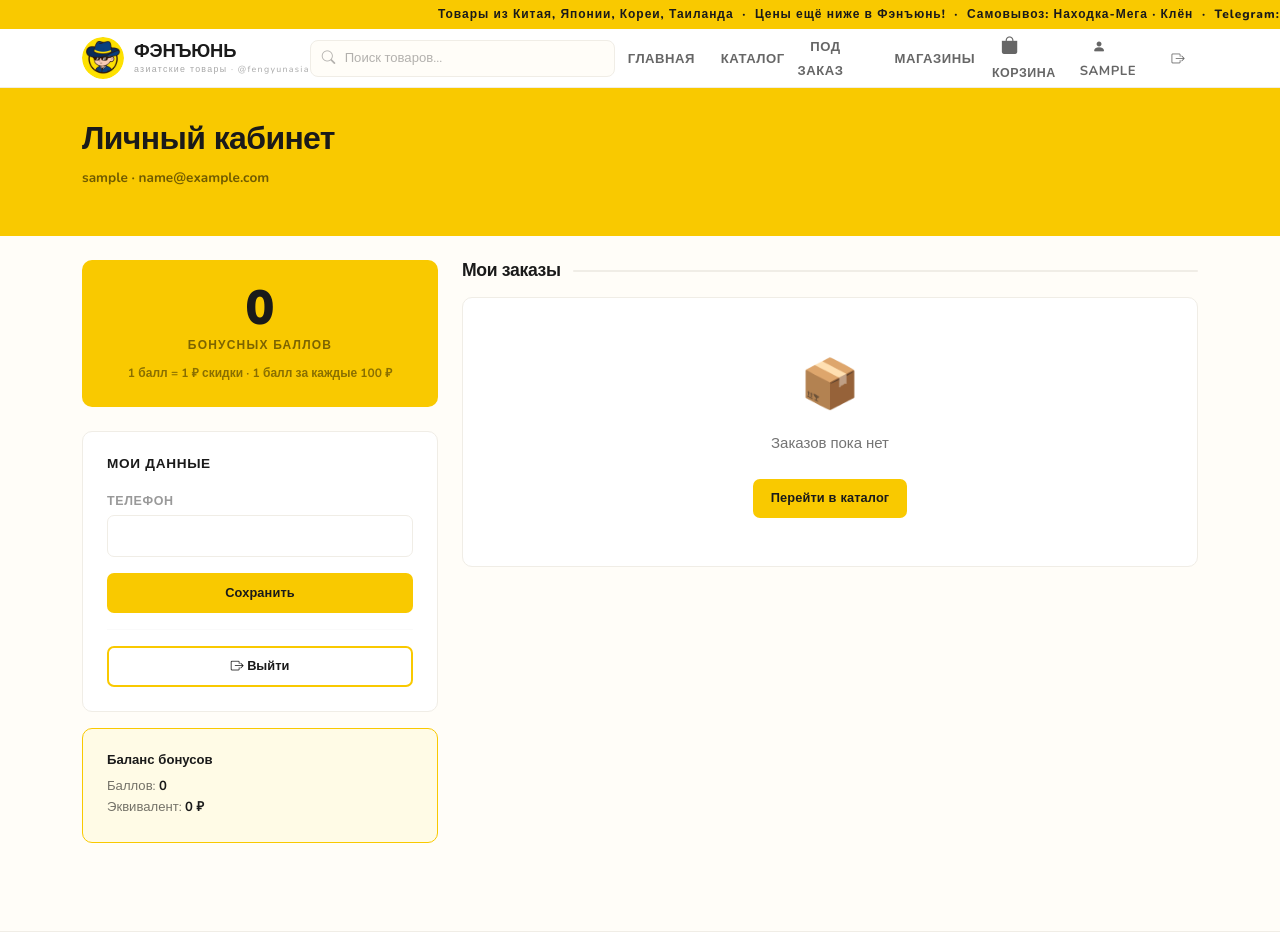
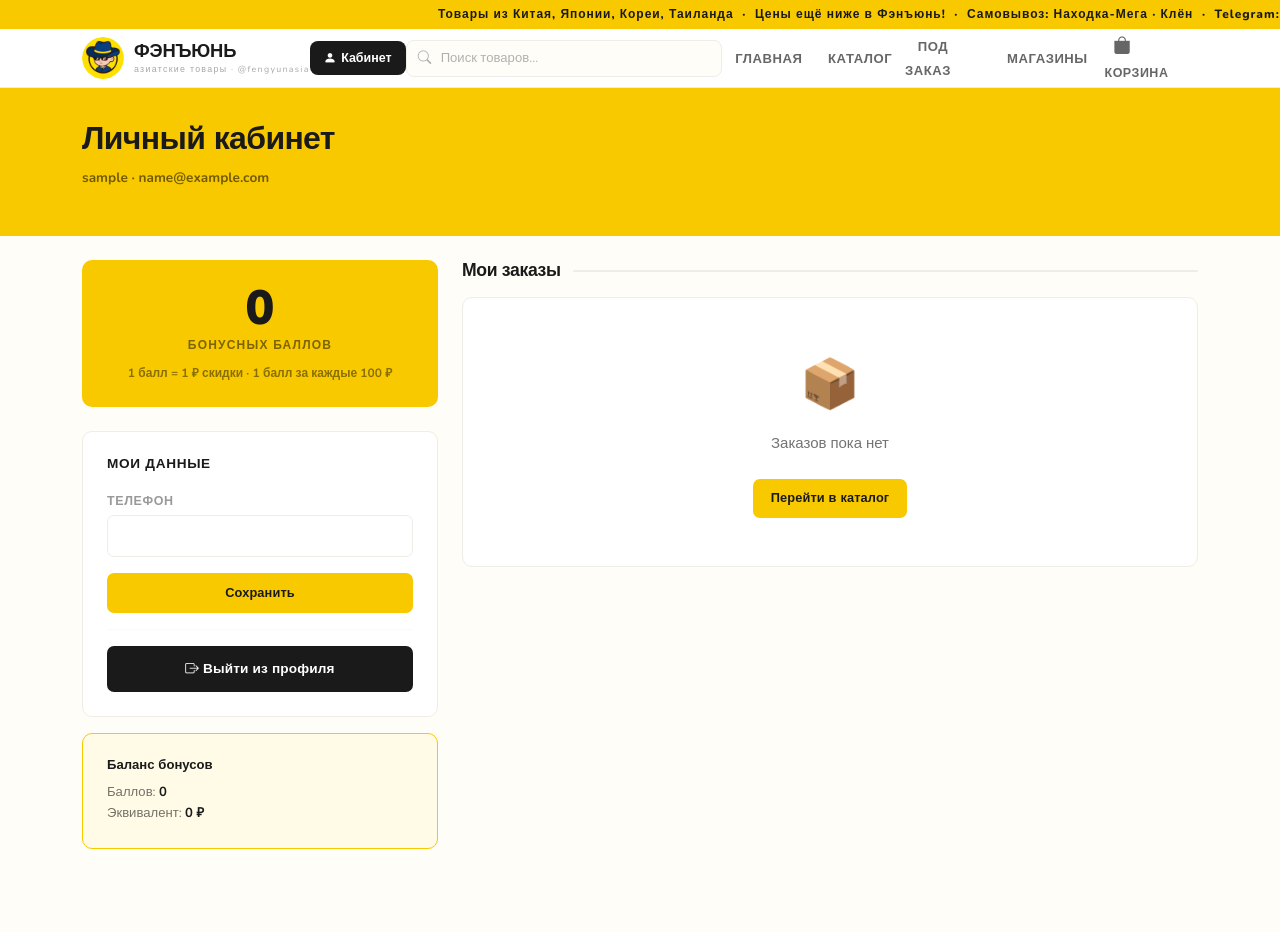
Before and after one commit to YBlad-communist/fengyun_online, a Django app: page /account/ in a window 1280 px wide. Shown: the top 932 px of the page. Run offline with Django 5.2, Linux system fonts and the light colour scheme; the visitor is signed in with stand-in values (Sample User, id 1); data that the repository does not hold is empty.

Commit message:
nav login/account button, seed data command

```diff
--- a/shop/templates/shop/account.html
+++ b/shop/templates/shop/account.html
@@ -29,8 +29,8 @@
           <button type="submit" class="btn-fy" style="width:100%;padding:10px;">Сохранить</button>
         </form>
         <hr style="border-color:var(--gray);">
-        <a href="{% url 'logout' %}" class="btn-fy-outline d-block text-center" style="font-size:0.8rem;padding:8px;">
-          <i class="bi bi-box-arrow-right"></i> Выйти
+        <a href="{% url 'logout' %}" class="btn-fy d-block text-center" style="font-size:0.85rem;padding:12px;background:var(--black);color:var(--white);border:none;">
+          <i class="bi bi-box-arrow-right"></i> Выйти из профиля
         </a>
       </div>
 
--- a/static/css/style.css
+++ b/static/css/style.css
@@ -107,6 +107,48 @@ a { text-decoration: none; color: inherit; }
 }
 @media (max-width: 767px) {
   .nav-cart-text { display: none; }
+}
+
+/* ── Nav actions (login/profile outside menu) ── */
+.nav-actions {
+  display: flex;
+  align-items: center;
+  gap: 6px;
+  margin-left: auto;
+}
+.nav-btn-login, .nav-btn-profile {
+  display: flex;
+  align-items: center;
+  gap: 5px;
+  background: var(--yellow);
+  color: var(--black);
+  font-weight: 900;
+  font-size: 0.78rem;
+  padding: 7px 14px;
+  border-radius: 8px;
+  text-decoration: none;
+  transition: background 0.15s, transform 0.1s;
+  white-space: nowrap;
+}
+.nav-btn-login:hover, .nav-btn-profile:hover {
+  background: var(--yellow-dark);
+  color: var(--black);
+  transform: translateY(-1px);
+}
+.nav-btn-profile {
+  background: var(--black);
+  color: var(--white);
+}
+.nav-btn-profile:hover {
+  background: rgba(0,0,0,0.75);
+  color: var(--white);
+}
+.nav-btn-text {
+  font-size: 0.78rem;
+}
+@media (max-width: 767px) {
+  .nav-btn-text { display: none; }
+  .nav-btn-login, .nav-btn-profile { padding: 7px 10px; font-size: 1rem; }
 }
 
 /* ── Navbar search ── */
@@ -979,4 +1021,7 @@ a { text-decoration: none; color: inherit; }
   .stat-card-num { font-size: 1.4rem; }
   .hero-sub { margin-top: 6px; }
   .navbar-nav.ms-auto { margin-top: 6px; }
+  .nav-actions { gap: 4px; }
+  .navbar-fengyun .container { padding-left: 8px; padding-right: 4px; }
+  .nav-btn-profile, .nav-btn-login { padding: 6px 8px; font-size: 0.9rem; }
 }
--- a/templates/base.html
+++ b/templates/base.html
@@ -31,9 +31,24 @@
         <span class="brand-name-cn">азиатские товары · @fengyunasia</span>
       </div>
     </a>
-    <button class="navbar-toggler border-0" type="button" data-bs-toggle="collapse" data-bs-target="#navMain">
-      <i class="bi bi-list" style="color:var(--yellow);font-size:1.6rem;"></i>
-    </button>
+
+    <div class="nav-actions">
+      {% if user.is_authenticated %}
+      <a href="{% url 'account' %}" class="nav-btn-profile">
+        <i class="bi bi-person-fill"></i>
+        <span class="nav-btn-text">Кабинет</span>
+      </a>
+      {% else %}
+      <a href="{% url 'login' %}" class="nav-btn-login">
+        <i class="bi bi-box-arrow-in-right"></i>
+        <span class="nav-btn-text">Войти</span>
+      </a>
+      {% endif %}
+      <button class="navbar-toggler border-0" type="button" data-bs-toggle="collapse" data-bs-target="#navMain">
+        <i class="bi bi-list" style="color:var(--yellow);font-size:1.6rem;"></i>
+      </button>
+    </div>
+
     <div class="collapse navbar-collapse" id="navMain">
       <!-- Search bar -->
       <form class="navbar-search mx-auto" action="{% url 'catalog' %}" method="get">
@@ -52,12 +67,11 @@
             {% if cart_count %}<span class="cart-pill">{{ cart_count }}</span>{% endif %}
           </a>
         </li>
-        {% if user.is_authenticated %}
-        <li class="nav-item"><a class="nav-link-fy" href="{% url 'account' %}"><i class="bi bi-person-fill"></i> {{ user.username }}</a></li>
-        <li class="nav-item"><a class="nav-link-fy" href="{% url 'logout' %}" title="Выйти"><i class="bi bi-box-arrow-right"></i></a></li>
-        {% else %}
-        <li class="nav-item ms-2"><a href="{% url 'login' %}" class="btn-fy" style="padding:7px 16px;font-size:0.78rem;">Войти</a></li>
-        {% endif %}
+        <li class="nav-item d-lg-none">
+          {% if user.is_authenticated %}
+          <a class="nav-link-fy" href="{% url 'logout' %}"><i class="bi bi-box-arrow-right"></i> Выйти</a>
+          {% endif %}
+        </li>
       </ul>
     </div>
   </div>
```
Also changed, not shown: shop/management/commands/seed_data.py (added, +96 -0 lines).
